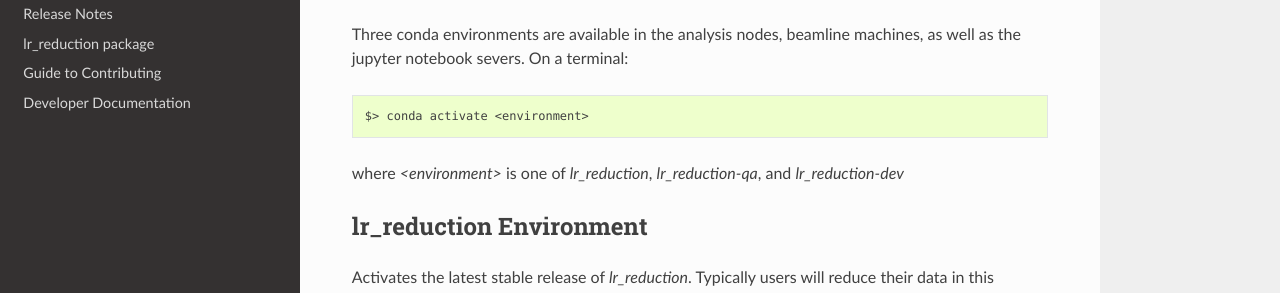
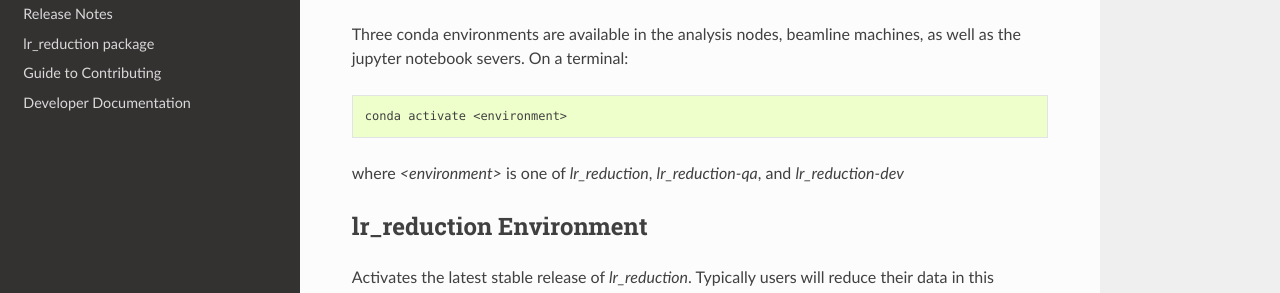
Before and after one commit to neutrons/LiquidsReflectometer, a Sphinx documentation site: the page built from docs/user/conda_environments.rst, in a window 1280 px wide and 944 px high. Shown: the part 137-430 px from the top of the window. Built offline with Sphinx 7.4.7 and the Read the Docs theme 3.1.0, drawn with Linux system fonts in a browser that asks for light colours; the version number is read from the project's files by our own code.

Commit message:
fix coderabbit nitpick comments

```diff
--- a/docs/conf.py
+++ b/docs/conf.py
@@ -16,7 +16,7 @@
 author = "ORNL"
 version = versioningit.get_version("../")
 # The full version, including alpha/beta/rc tags
-release = "source/".join(version.split("source/")[:-1])
+release = ".".join(version.split(".")[:-1])
 
 # -- General configuration ---------------------------------------------------
 # https://www.sphinx-doc.org/en/master/usage/configuration.html#general-configuration
--- a/docs/index.rst
+++ b/docs/index.rst
@@ -30,7 +30,7 @@
 .. toctree::
    :titlesonly:
 
-   /api/lr_reduction
+   api/lr_reduction
 
 Developer Guide
 ---------------
@@ -38,5 +38,5 @@
 .. toctree::
    :titlesonly:
 
-   /developer/contributing
-   /developer/developer
+   developer/contributing
+   developer/developer
--- a/docs/releases.rst
+++ b/docs/releases.rst
@@ -9,7 +9,8 @@
     Release notes are written in reverse chronological order, with the most recent release at the top,
     using the following format:
 
-    ## <Next Major or Minor Release>
+    <Next Major or Minor Release>
+    -----------------------------
     (date of release, format YYYY-MM-DD)
 
     **Of interest to the User**:
--- a/docs/user/conda_environments.rst
+++ b/docs/user/conda_environments.rst
@@ -8,22 +8,25 @@
 
 .. code-block:: bash
 
-   $> conda activate <environment>
+   conda activate <environment>
 
 where `<environment>` is one of `lr_reduction`, `lr_reduction-qa`, and `lr_reduction-dev`
 
 lr_reduction Environment
 ------------------------
+
 Activates the latest stable release of `lr_reduction`. Typically users will reduce their data in this environment.
 
 lr_reduction-qa Environment
 ---------------------------
+
 Activates a release-candidate environment.
 Instrument scientists and computational instrument scientists will carry out testing on this environment
 to prevent bugs being introduce in the next stable release.
 
 lr_reduction-dev Environment
 ----------------------------
+
 Activates the environment corresponding to the latest changes in the source code.
 Instrument scientists and computational instrument scientists will test the latest changes to `lr_reduction` in this
 environment.
```
